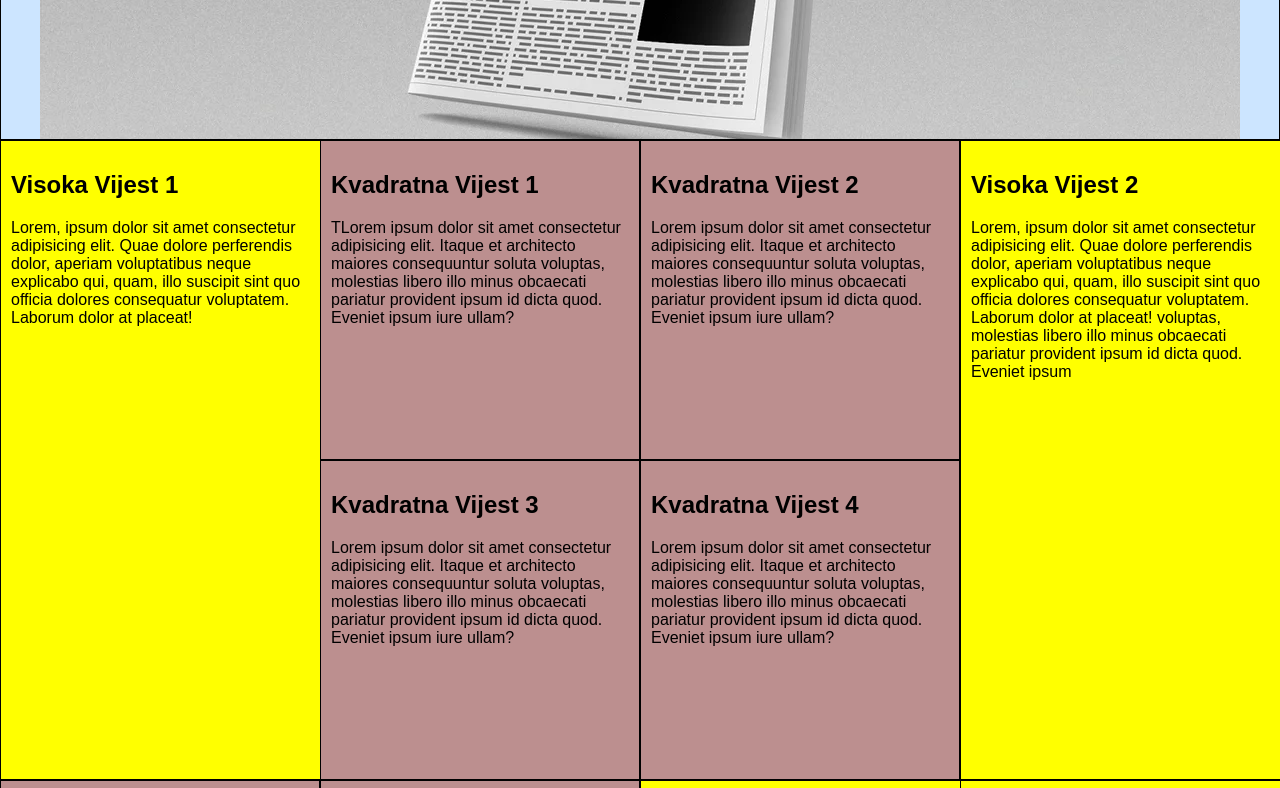
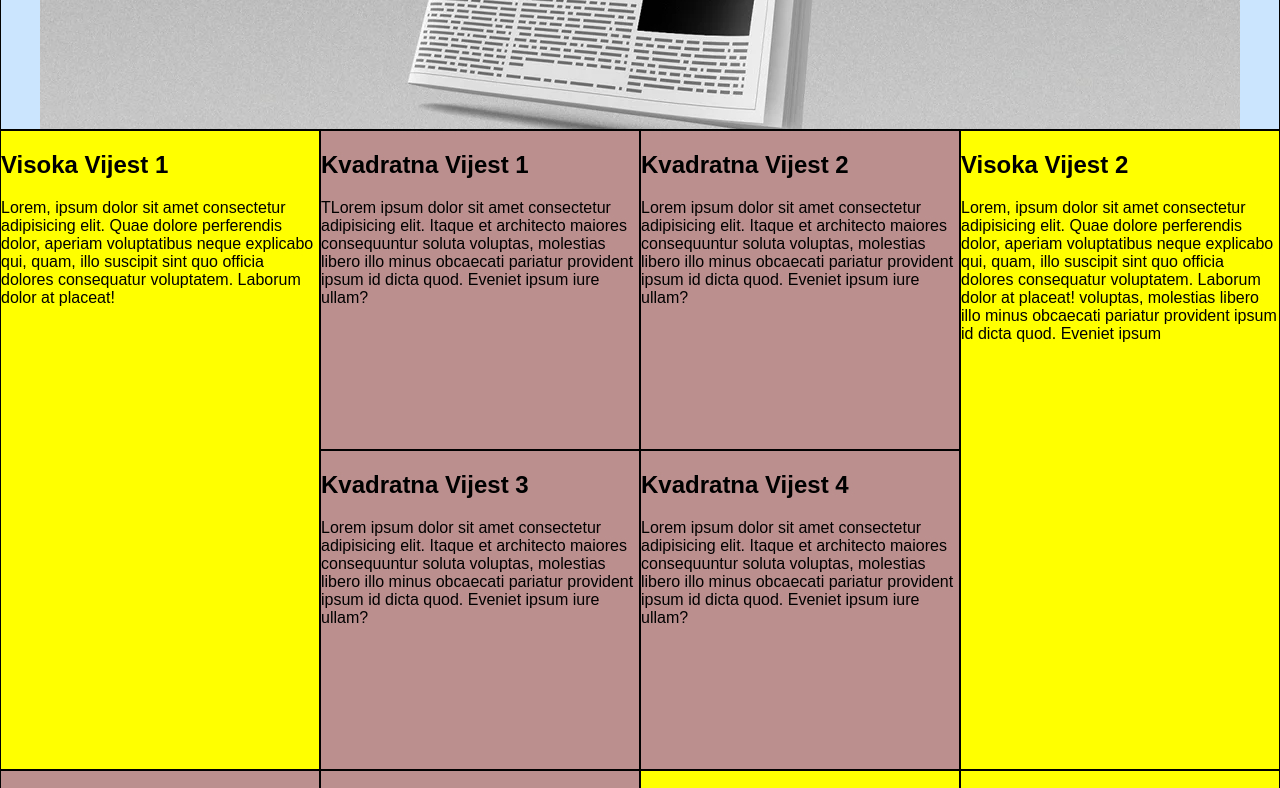
Before and after one commit to aljaljak2/Real-estate-web-app, a plain HTML site: page HTML/vijesti.html in a window 1280 px wide. Shown: the part 580-1368 px from the top of the page. Drawn offline with Linux system fonts and the light colour scheme.

Commit message:
Ispravljen border u 4.zadatku

```diff
--- a/Style/vijesti.css
+++ b/Style/vijesti.css
@@ -1,5 +1,5 @@
 body {
-    background-color: #fdf1d3;
+    background-color: blue;/*#fdf1d3;*/
     font-family: Arial, sans-serif;
     margin: 0;
     padding: 0;
@@ -16,7 +16,7 @@ iframe {
 .container {
     display: grid;
     grid-template-columns: repeat(4, 1fr);
-    grid-template-rows: auto;
+    /*grid-template-rows: auto;*/
     grid-template-areas:
         "glavna glavna glavna glavna"
         "visoka1 kv1 kv2 visoka2"
@@ -24,7 +24,7 @@ iframe {
         "kv5 kv6 visoka3  visoka4"
         "kv7 kv8 visoka3  visoka4";
     width: 100%;
-    align-items: stretch;
+
 }
 
 .glavnaVijest {
@@ -40,7 +40,7 @@ img{
 .visokaVijest {
     background-color: yellow;
     aspect-ratio: 1 / 2;
-
+    box-sizing: border-box;
 }
 
 .visokaVijest:nth-of-type(2){ grid-area: visoka1; }
@@ -52,7 +52,7 @@ img{
 .kvadratnaVijest {
     background-color: rosybrown;
     aspect-ratio: 1 / 1;
-    grid-row: span 1;
+    box-sizing: border-box;
 }
 
 .kvadratnaVijest:nth-of-type(3) { grid-area: kv1; }
@@ -66,8 +66,7 @@ img{
 
 .glavnaVijest, .visokaVijest, .kvadratnaVijest {
     overflow: auto;
-    padding: 10px;
-    border: 1px solid black;
+    border: 0.5px solid black;
     border-collapse: collapse;
 }
 
```
